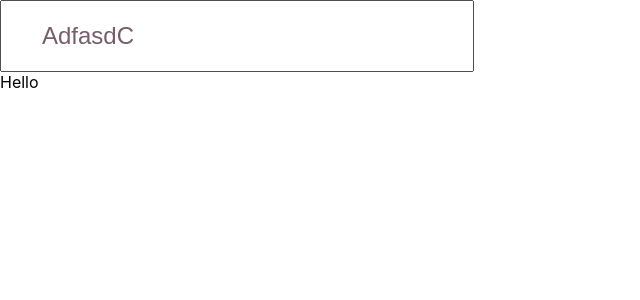
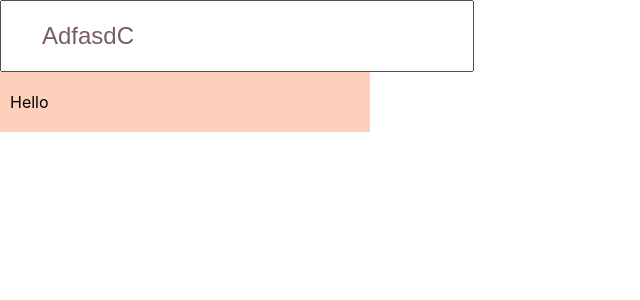
Before and after one commit to AgeratoS/weather-app, a React (Create React App) app: page / in a window 1280 px wide. Shown: the top 300 px of the page, without its empty margins (0-640 px from the left). Built offline with nearby package versions, Linux system fonts and the light colour scheme.

Commit message:
added style for Card

```diff
--- /dev/null
+++ b/src/components/Card/Content.tsx
@@ -0,0 +1,20 @@
+import styled from "styled-components";
+import { CardProps } from './interface';
+import { palette } from "../../theme/colors"
+
+const Content: React.FC<CardProps> = ({ value }) => {
+    return (
+        <Container>
+            {value}
+        </Container>
+    )
+}
+
+export default Content
+
+const Container = styled.div`
+    padding: 20px 10px 20px 10px;
+    background-color: ${palette.orange};
+    max-width: 350px;
+    max-height: 500px
+`
--- a/src/components/Card/index.tsx
+++ b/src/components/Card/index.tsx
@@ -1,8 +1,9 @@
-import { CardProps } from './interface'
+import { CardProps } from './interface';
+import Content  from './Content';
 
 const Card: React.FC<CardProps> = ({ value }) => (
     <div>
-        {value}
+        <Content value={value} />
     </div>
 )
 
```
